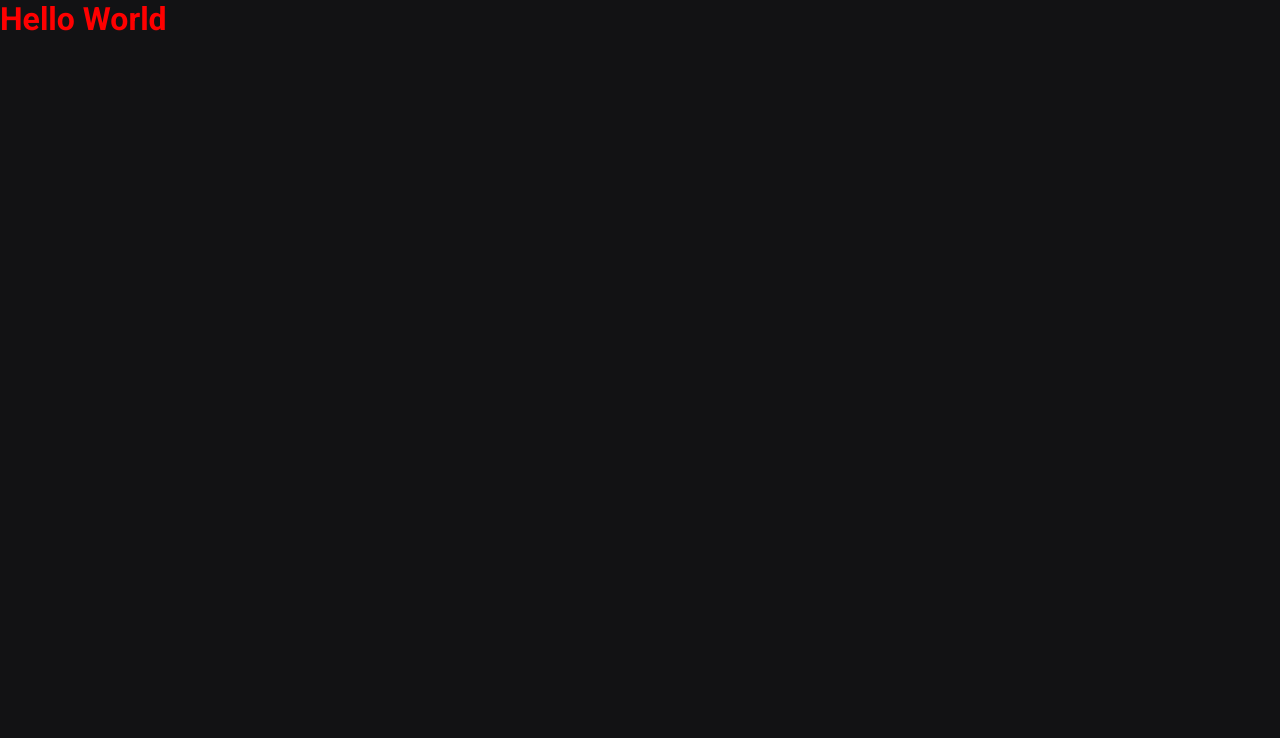
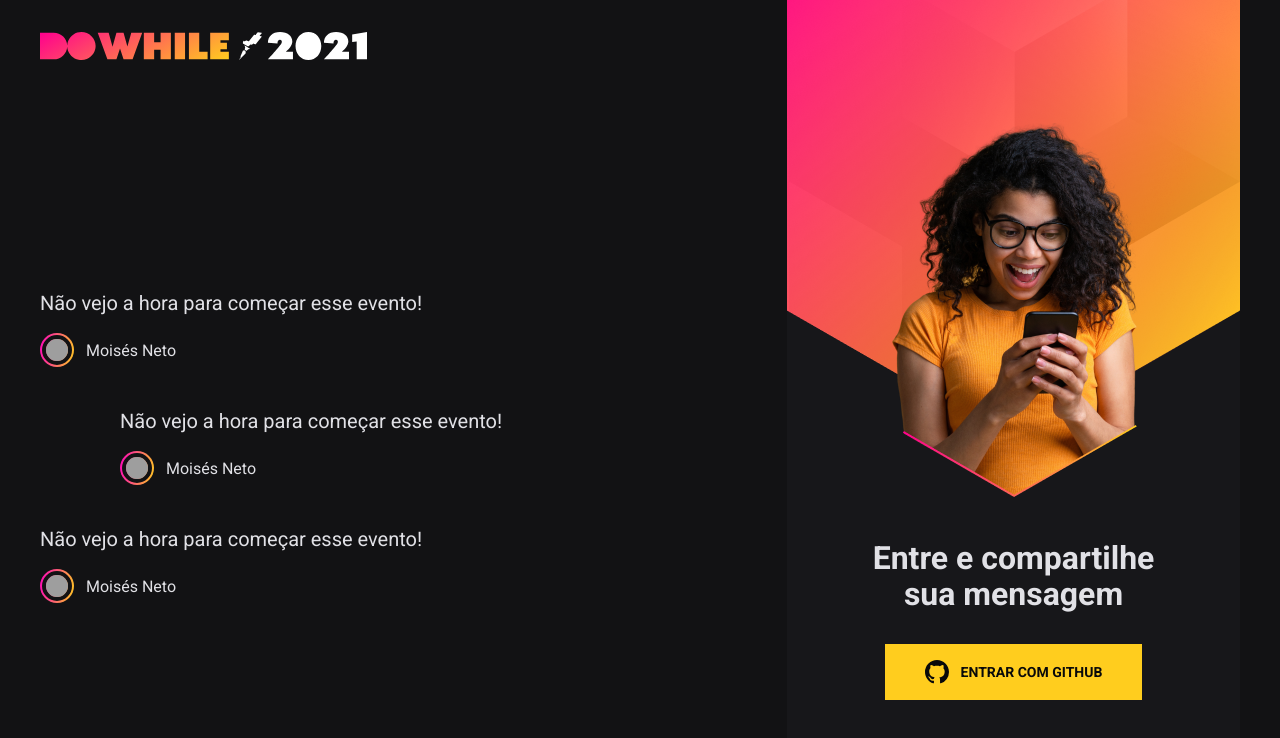
Before and after one commit to moisesnetouou/nlw-heat, a React (Vite) app in the folder frontend/: page / in a window 1280 px wide. Shown: the top 738 px of the page. Built offline with nearby package versions, Linux system fonts and the light colour scheme; grey boxes are pictures that could not be loaded.

Commit message:
feat: Component creation, Home page initialized.

```diff
--- a/frontend/package.json
+++ b/frontend/package.json
@@ -10,6 +10,7 @@
   "dependencies": {
     "react": "^18.0.0",
     "react-dom": "^18.0.0",
+    "react-icons": "^4.4.0",
     "sass": "^1.52.1"
   },
   "devDependencies": {
--- a/frontend/src/App.module.scss
+++ b/frontend/src/App.module.scss
@@ -1,5 +1,10 @@
 .contentWrapper {
-  h1 {
-    color: red;
-  }
+  max-width: 1200px;
+  height: 100vh;
+  margin: 0 auto;
+
+  display: grid;
+  grid-template-columns: 1fr 453px;
+  column-gap: 120px;
+  position: relative;
 }
--- a/frontend/src/App.tsx
+++ b/frontend/src/App.tsx
@@ -1,9 +1,12 @@
 import styles from './App.module.scss';
+import { LoginBox } from './components/ LoginBox ';
+import { MessageList } from './components/MessageList';
 
 export function App() {
   return (
     <main className={styles.contentWrapper}>
-      <h1>Hello World</h1>
+      <MessageList />
+      <LoginBox />
     </main>
   )
 }
--- /dev/null
+++ b/frontend/src/components/ LoginBox /index.tsx
@@ -0,0 +1,15 @@
+
+import styles from "./styles.module.scss";
+import { VscGithubInverted } from "react-icons/vsc";
+
+export function LoginBox() {
+  return (
+    <div className={styles.loginBoxWrapper}>
+      <strong>Entre e compartilhe sua mensagem</strong>
+      <a href="#" className={styles.signInWithGithub}>
+        <VscGithubInverted size="24" />
+        Entrar com Github
+      </a>
+    </div>
+  );
+}
--- /dev/null
+++ b/frontend/src/components/ LoginBox /styles.module.scss
@@ -0,0 +1,40 @@
+.loginBoxWrapper {
+  height: 100vh;
+  width: 100%;
+  background: #17171a url(../../assets//banner-girl.png) no-repeat center top;
+
+  padding: 440px 80px 0;
+  text-align: center;
+  display: flex;
+  flex-direction: column;
+  justify-content: center;
+  align-items: center;
+
+  strong {
+    font-size: 32px;
+    line-height: 36px;
+  }
+
+  .signInWithGithub {
+    background: #ffcd1e;
+    margin-top: 32px;
+    padding: 0 40px;
+    height: 56px;
+    color: #09090a;
+    font-size: 14px;
+    font-weight: bold;
+    text-transform: uppercase;
+    text-decoration: none;
+    display: flex;
+    align-items: center;
+    justify-content: center;
+
+    svg {
+      margin-right: 12px;
+    }
+
+    &:hover {
+      filter: brightness(0.9);
+    }
+  }
+}
--- /dev/null
+++ b/frontend/src/components/MessageList/index.tsx
@@ -0,0 +1,43 @@
+import styles from "./styles.module.scss";
+import logoImg from "../../assets/logo.svg";
+
+export function MessageList() {
+  return (
+    <div className={styles.messageListWrapper}>
+      <img src={logoImg} alt="Do While 2021" />
+
+      <ul className={styles.messageList}>
+        <li className={styles.message}>
+          <p className={styles.messageContent}>Não vejo a hora para começar esse evento!</p>
+          <div className={styles.messageUser}>
+            <div className={styles.userImage}>
+              <img src="https://github.com/moisesnetouou.png" alt="Moisés Neto" />
+            </div>
+            <span>Moisés Neto</span>
+          </div>
+        </li>
+
+        <li className={styles.message}>
+          <p className={styles.messageContent}>Não vejo a hora para começar esse evento!</p>
+          <div className={styles.messageUser}>
+            <div className={styles.userImage}>
+              <img src="https://github.com/moisesnetouou.png" alt="Moisés Neto" />
+            </div>
+            <span>Moisés Neto</span>
+          </div>
+        </li>
+
+        <li className={styles.message}>
+          <p className={styles.messageContent}>Não vejo a hora para começar esse evento!</p>
+          <div className={styles.messageUser}>
+            <div className={styles.userImage}>
+              <img src="https://github.com/moisesnetouou.png" alt="Moisés Neto" />
+            </div>
+            <span>Moisés Neto</span>
+          </div>
+        </li>
+
+      </ul>
+    </div>
+  );
+}
--- /dev/null
+++ b/frontend/src/components/MessageList/styles.module.scss
@@ -0,0 +1,59 @@
+.messageListWrapper {
+ display: flex;
+ flex-direction: column;
+
+ justify-content: space-between;
+ align-items: flex-start;
+
+ >img {
+   height: 28px;
+   margin: 32px 0;
+ }
+}
+
+.messageList {
+  list-style: none;
+  display: flex;
+  flex-direction: column;
+  gap: 40px;
+  flex: 1;
+  justify-content: center;
+
+  .message {
+    max-width: 440px;
+
+    &:nth-child(2){
+      margin-left: 80px;
+    }
+
+    .messageContent {
+      font-size: 20px;
+      line-height: 28px;
+    }
+
+    .messageUser {
+      margin-top: 16px;
+      display: flex;
+      align-items: center;
+
+      .userImage {
+        padding: 2px;
+        background: linear-gradient(100deg, #ff00Be 0%, #ffcd1e 100%);
+        border-radius: 50%;
+        line-height: 0;
+
+        img {
+          width: 30px;
+          height: 30px;
+          border-radius: 50%;
+          border: 4px solid #121214;
+        }
+      }
+    }
+
+    span {
+      font-size: 16px;
+      margin-left: 12px;
+    }
+  }
+}
```
Also changed, not shown: 1 other file (tests, documents, lock files or other folders).
